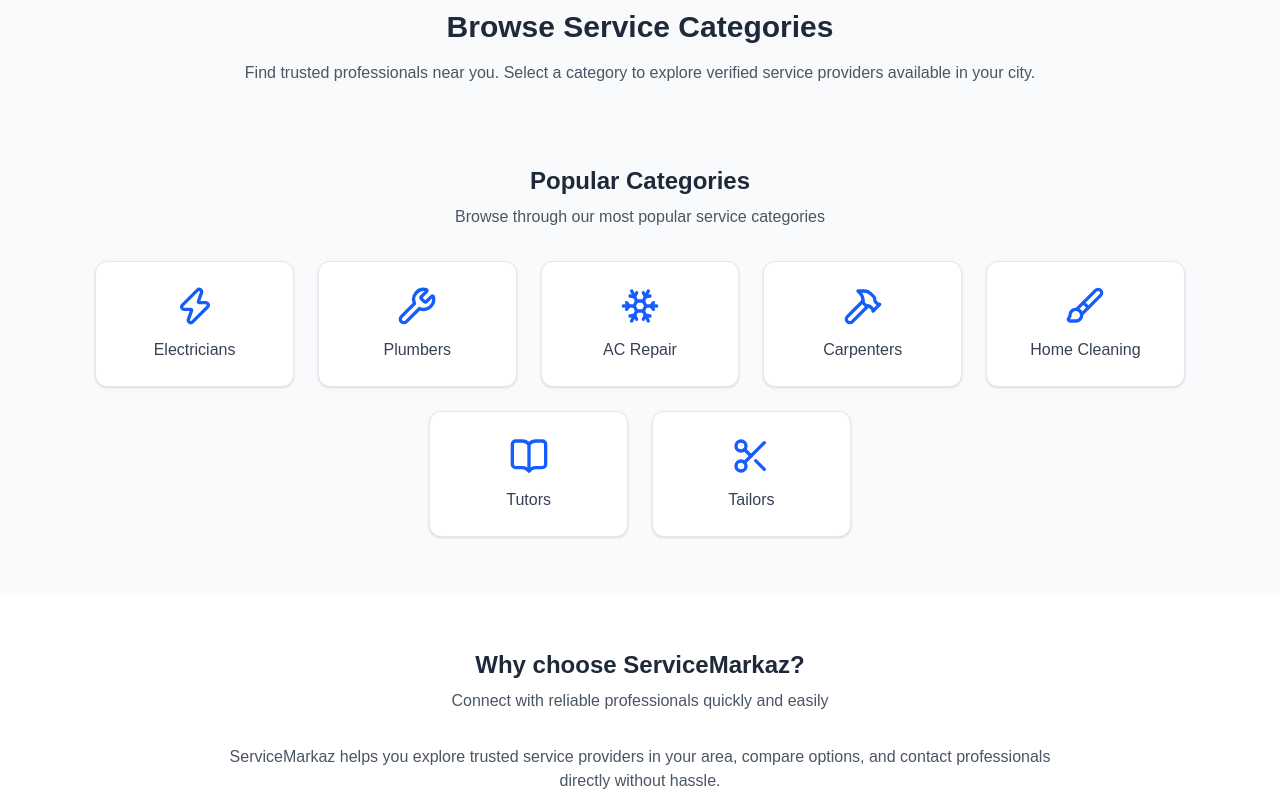
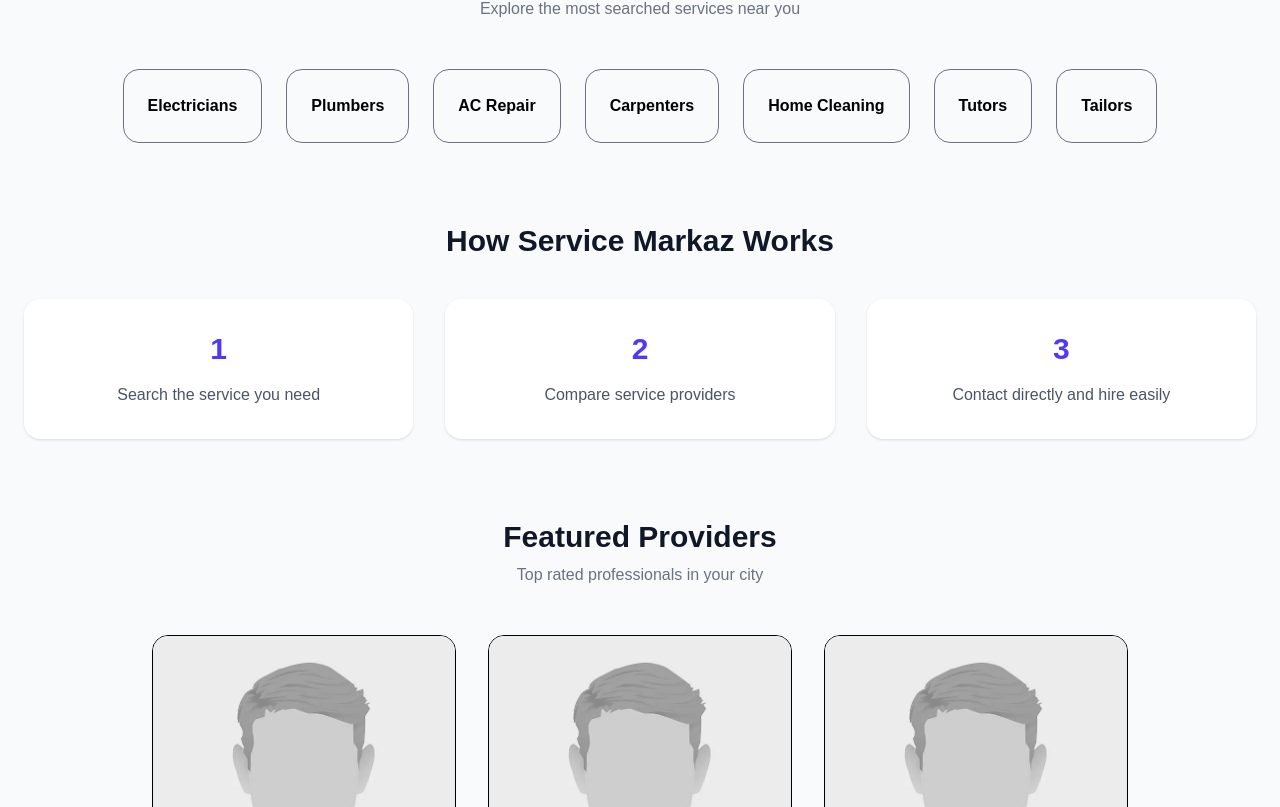
Before and after one commit to abdullahwebdev9176/service-markaz, a Next.js app: page / in a window 1280 px wide. Shown: the part 453-1260 px from the top of the page. Built offline with nearby package versions, Linux system fonts and the light colour scheme.

Commit message:
updated pages

```diff
--- a/src/app/categories/page.jsx
+++ b/src/app/categories/page.jsx
@@ -81,12 +81,12 @@
         <div className="max-w-4xl mx-auto px-6 text-center">
 
           <SectionHeading
-            title="Why choose ServiceMarkaz?"
+            title="Why choose Service Markaz?"
             subtitle="Connect with reliable professionals quickly and easily"
           />
 
           <p className="text-gray-600">
-            ServiceMarkaz helps you explore trusted service providers in your
+            Service Markaz helps you explore trusted service providers in your
             area, compare options, and contact professionals directly without
             hassle.
           </p>
--- a/src/app/components/home/AddBusinessCTA.jsx
+++ b/src/app/components/home/AddBusinessCTA.jsx
@@ -12,7 +12,7 @@
                         </h2>
 
                         <p className="mt-4 text-indigo-100">
-                            Join ServiceMarkaz today and grow your business
+                            Join Service Markaz today and grow your business
                         </p>
 
                         <Link href="/add-business" className="inline-block mt-6 px-8 py-3 bg-white text-indigo-600 font-semibold rounded-xl hover:bg-gray-100">
--- a/src/app/components/home/CategoriesSection.jsx
+++ b/src/app/components/home/CategoriesSection.jsx
@@ -1,10 +1,12 @@
 import { categories } from '@/data/categories'
 import React from 'react'
+import SectionHeading from '../ui/SectionHeading'
 
 const CategoriesSection = () => {
   return (
     <>
       <section className="max-w-7xl mx-auto px-6">
+
         <div className="text-center mb-12">
           <h2 className="text-3xl font-bold">Popular Services</h2>
           <p className="text-gray-500 mt-2">
@@ -12,13 +14,13 @@
           </p>
         </div>
 
-        <div className="grid grid-cols-2 md:grid-cols-4 gap-6">
-          {categories.map((service) => (
+        <div className="max-w-7xl mx-auto flex flex-wrap gap-6 justify-center">
+          {categories.map((service, index) => (
             <div
-              key={service}
-              className="p-6 border rounded-2xl hover:shadow-md transition cursor-pointer text-center"
+              key={index}
+              className="p-6 border border-gray-500 rounded-2xl hover:shadow-md transition cursor-pointer text-center"
             >
-              <h3 className="font-semibold">{service}</h3>
+              <h3 className="font-semibold">{service.name}</h3>
             </div>
           ))}
         </div>
--- a/src/app/components/home/FeaturedProviders.jsx
+++ b/src/app/components/home/FeaturedProviders.jsx
@@ -20,7 +20,7 @@
                             key={provider}
                             className="border rounded-2xl overflow-hidden hover:shadow-md transition"
                         >
-                            <Link href={`#`} className=''>
+                            <Link href='/add-business' className=''>
                                 <Image src={images.profile_picture} alt="Provider" />
                             </Link>
 
--- a/src/app/page.jsx
+++ b/src/app/page.jsx
@@ -1,16 +1,15 @@
-import Image from "next/image";
 import HeroSection from "./components/home/HeroSection";
-import CategoriesPage from "./categories/page";
 import HowItWorks from "./components/home/HowItWorks";
 import FeaturedProviders from "./components/home/FeaturedProviders";
 import ChooseUs from "./components/home/ChooseUs";
 import AddBusinessCTA from "./components/home/AddBusinessCTA";
+import CategoriesSection from "./components/home/CategoriesSection";
 
 export default function Home() {
   return (
     <>
       <HeroSection />
-      <CategoriesPage />
+      <CategoriesSection />
       <HowItWorks />
       <FeaturedProviders />
       <ChooseUs />
```
